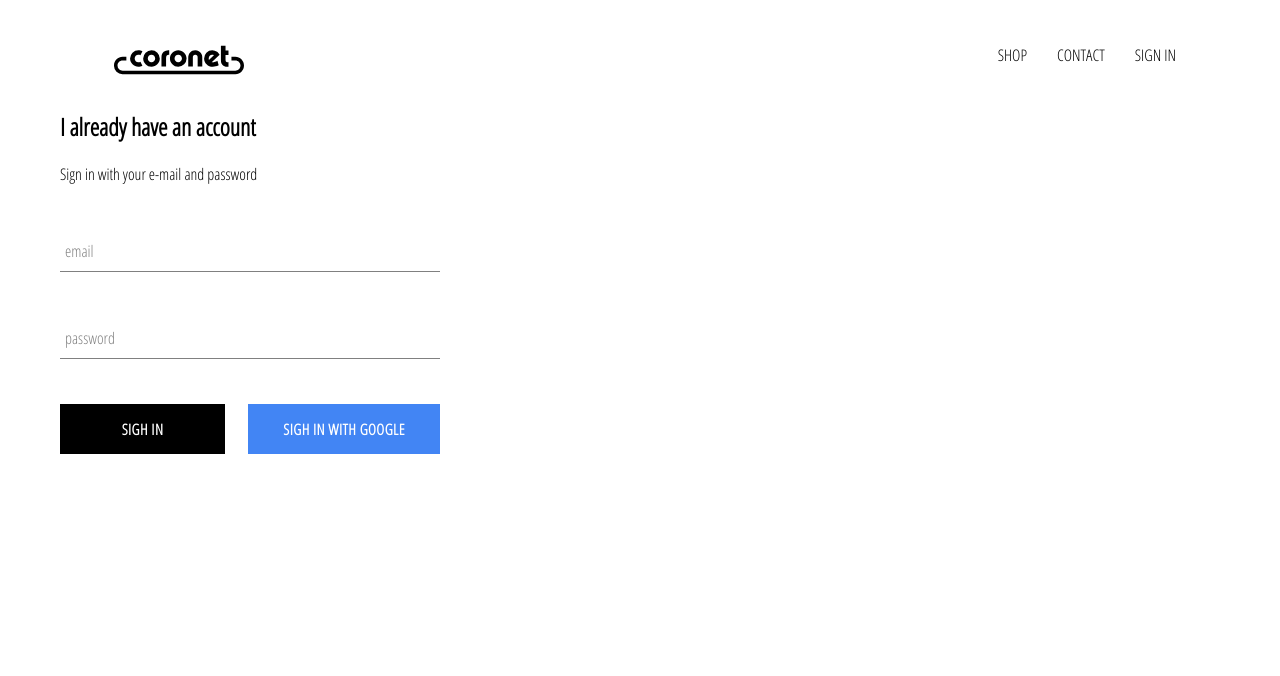
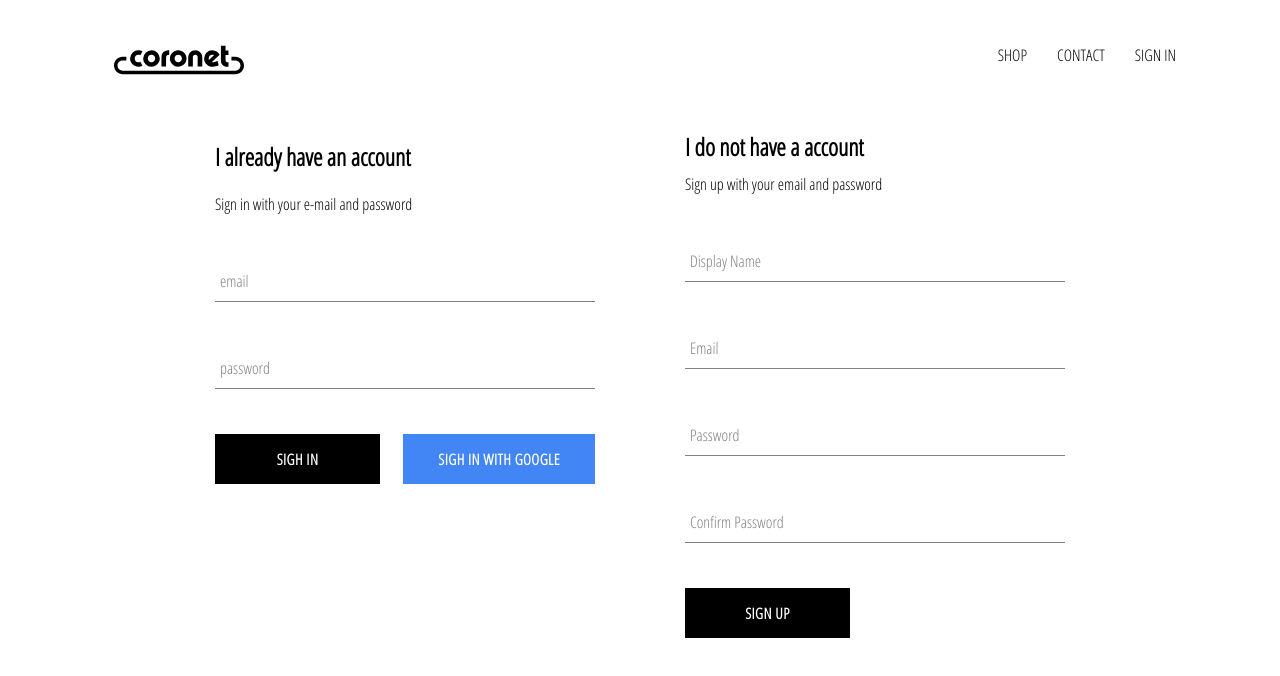
Before and after one commit to memiev/Coronet-Clothing-react-E-commerce-app, a React (Create React App) app in the folder coronet-clothing/: page /signin in a window 1280 px wide. Shown: the top 676 px of the page. Built offline with nearby package versions, Linux system fonts and the light colour scheme; no server answers.

Commit message:
implemented firebase utils, included ability to store authenticated users into firestore database

```diff
--- a/coronet-clothing/src/App.js
+++ b/coronet-clothing/src/App.js
@@ -4,21 +4,39 @@
 import Shop from "./pages/shop/shop.component";
 import "./App.css";
 import Header from "./components/header/header.component";
-import SignInAndSignUpPage from "./pages/sign-in-sign-up/sign-in-sign-and-up.component";
-import { auth } from "./firebase/firebase.utils";
+import SignInAndSignUpPage from "./pages/sign-in-sign-up/sign-in-and-sign-up.component";
+import { auth, createUserProfileDocument } from './firebase/firebase.utils';
+
 
 class App extends React.Component {
   constructor() {
     super();
+
     this.state = {
       currentUser: null,
     };
   }
+
   unsubscribeFromAuth = null;
 
   componentDidMount() {
-    this.unsubscribeFromAuth = auth.onAuthStateChanged((user) => {
-      this.setState({ currentUser: user });
+    this.unsubscribeFromAuth = auth.onAuthStateChanged(async (userAuth) => {
+      if (userAuth) {
+        const userRef = await createUserProfileDocument(userAuth);
+
+        userRef.onSnapshot((snapShot) => {
+          this.setState({
+            currentUser: {
+              id: snapShot.id,
+              ...snapShot.data(),
+            },
+          });
+
+          console.log(this.state);
+        });
+      }
+
+      this.setState({ currentUser: userAuth });
     });
   }
 
@@ -29,7 +47,7 @@
   render() {
     return (
       <div>
-        <Header currentUser={this.state.currentUser}/>
+        <Header currentUser={this.state.currentUser} />
         <Switch>
           <Route exact path="/" component={HomePage} />
           <Route path="/shop" component={Shop} />
--- /dev/null
+++ b/coronet-clothing/src/components/sign-up/sign-up.component.jsx
@@ -0,0 +1,103 @@
+import React from 'react';
+
+import FormInput from '../form-input/form-input.component';
+import CustomButton from '../custom-button/custom-button.component';
+
+import { auth, createUserProfileDocument } from '../../firebase/firebase.utils';
+
+import './sign-up.styles.scss';
+
+class SignUp extends React.Component {
+  constructor() {
+    super();
+
+    this.state = {
+      displayName: '',
+      email: '',
+      password: '',
+      confirmPassword: ''
+    };
+  }
+
+  handleSubmit = async event => {
+    event.preventDefault();
+
+    const { displayName, email, password, confirmPassword } = this.state;
+
+    if (password !== confirmPassword) {
+      alert("passwords don't match");
+      return;
+    }
+
+    try {
+      const { user } = await auth.createUserWithEmailAndPassword(
+        email,
+        password
+      );
+
+      await createUserProfileDocument(user, { displayName });
+
+      this.setState({
+        displayName: '',
+        email: '',
+        password: '',
+        confirmPassword: ''
+      });
+    } catch (error) {
+      console.error(error);
+    }
+  };
+
+  handleChange = event => {
+    const { name, value } = event.target;
+
+    this.setState({ [name]: value });
+  };
+
+  render() {
+    const { displayName, email, password, confirmPassword } = this.state;
+    return (
+      <div className='sign-up'>
+        <h2 className='title'>I do not have a account</h2>
+        <span>Sign up with your email and password</span>
+        <form className='sign-up-form' onSubmit={this.handleSubmit}>
+          <FormInput
+            type='text'
+            name='displayName'
+            value={displayName}
+            onChange={this.handleChange}
+            label='Display Name'
+            required
+          />
+          <FormInput
+            type='email'
+            name='email'
+            value={email}
+            onChange={this.handleChange}
+            label='Email'
+            required
+          />
+          <FormInput
+            type='password'
+            name='password'
+            value={password}
+            onChange={this.handleChange}
+            label='Password'
+            required
+          />
+          <FormInput
+            type='password'
+            name='confirmPassword'
+            value={confirmPassword}
+            onChange={this.handleChange}
+            label='Confirm Password'
+            required
+          />
+          <CustomButton type='submit'>SIGN UP</CustomButton>
+        </form>
+      </div>
+    );
+  }
+}
+
+export default SignUp;
--- /dev/null
+++ b/coronet-clothing/src/components/sign-up/sign-up.styles.scss
@@ -0,0 +1,9 @@
+.sign-up {
+    display: flex;
+    flex-direction: column;
+    width: 380px;
+
+    .title {
+      margin: 10px 0;
+    }
+  }
--- a/coronet-clothing/src/firebase/firebase.utils.js
+++ b/coronet-clothing/src/firebase/firebase.utils.js
@@ -1,6 +1,6 @@
-import firebase from "firebase/app";
-import "firebase/firestore";
-import "firebase/auth";
+import firebase from 'firebase/app';
+import 'firebase/firestore';
+import 'firebase/auth';
 
 const config = {
   apiKey: "AIzaSyBtb9To8XszhQaSSPnNpmVnQrxMi4QJKms",
@@ -14,10 +14,35 @@
 
 firebase.initializeApp(config);
 
-export const auth  = firebase.auth();
+export const createUserProfileDocument = async (userAuth, additionalData) => {
+  if (!userAuth) return;
+
+  const userRef = firestore.doc(`users/${userAuth.uid}`);
+
+  const snapShot = await userRef.get();
+
+  if (!snapShot.exists) {
+    const { displayName, email } = userAuth;
+    const createdAt = new Date();
+    try {
+      await userRef.set({
+        displayName,
+        email,
+        createdAt,
+        ...additionalData
+      });
+    } catch (error) {
+      console.log('error creating user', error.message);
+    }
+  }
+
+  return userRef;
+};
+
+export const auth = firebase.auth();
 export const firestore = firebase.firestore();
 
-const  provider = new firebase.auth.GoogleAuthProvider();
+const provider = new firebase.auth.GoogleAuthProvider();
 provider.setCustomParameters({ prompt: 'select_account' });
 export const signInWithGoogle = () => auth.signInWithPopup(provider);
 
--- /dev/null
+++ b/coronet-clothing/src/pages/sign-in-sign-up/sign-in-and-sign-up.component.jsx
@@ -0,0 +1,15 @@
+import React from 'react';
+
+import SignIn from '../../components/sign-in/sign-in.component';
+import SignUp from '../../components/sign-up/sign-up.component';
+
+import './sign-in-and-sign-up.styles.scss';
+
+const SignInAndSignUpPage = () => (
+  <div className='sign-in-and-sign-up'>
+    <SignIn />
+    <SignUp />
+  </div>
+);
+
+export default SignInAndSignUpPage;
--- a/coronet-clothing/src/pages/sign-in-sign-up/sign-in-and-sign-up.styles.scss
+++ b/coronet-clothing/src/pages/sign-in-sign-up/sign-in-and-sign-up.styles.scss
@@ -0,0 +1,6 @@
+.sign-in-and-sign-up {
+    width: 850px;
+    display: flex;
+    justify-content: space-between;
+    margin: 30px auto;
+  }
--- a/coronet-clothing/src/pages/sign-in-sign-up/sign-in-sign-and-up.component.jsx
+++ /dev/null
@@ -1,13 +0,0 @@
-import React from 'react';
-import './sign-in-and-sign-up.styles.scss';
-import SignIn from '../../components/sign-in/sign-in.component';
-
-const SignInAndSignUpPage = () => {
-    return (
-        <div className='sign-in-and-sign-up'>
-            <SignIn />
-        </div>
-    );
-}
-
-export default SignInAndSignUpPage;
```
